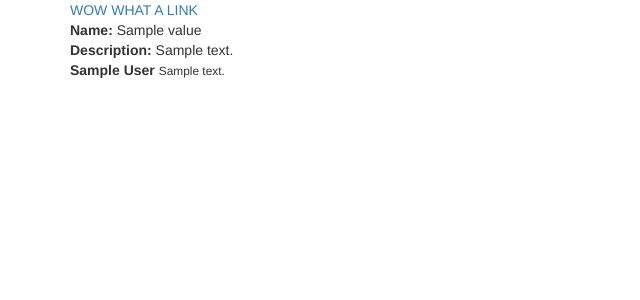
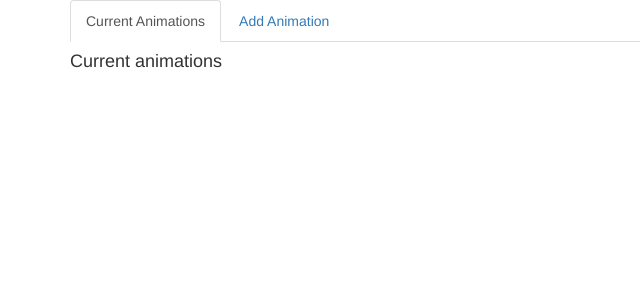
Before and after one commit to AmeliaEScott/LedAnimations, a Django app: template LedsProject/LedsApp/templates/LedsApp/index.html in a window 1280 px wide. Shown: the top 300 px of the page, without its empty margins (0-640 px from the left). Run offline with Django 3.2, Linux system fonts and the light colour scheme; the template is opened without the code that fills it: most values are stand-ins (such as "Sample title", 1, 10 or a date in 2020); some libraries are stand-ins or nearby versions.

Commit message:
Added awesome web GUI

```diff
--- a/LedsProject/LedsApp/LedsBackend/animations/stars.py
+++ b/LedsProject/LedsApp/LedsBackend/animations/stars.py
@@ -62,7 +62,7 @@ class Stars(Animation):
     def getanimationinfo():
         return {
             "name": "Stars",
-            "descriptions": "Pretty twinkling stars"
+            "description": "Pretty twinkling stars"
         }
 
     @staticmethod
--- a/LedsProject/LedsApp/LedsBackend/led_strip.py
+++ b/LedsProject/LedsApp/LedsBackend/led_strip.py
@@ -56,7 +56,7 @@ def Color(red, green, blue, white=0):
     Each color component should be a value 0-255 where 0 is the lowest intensity
     and 255 is the highest intensity.
     """
-    return (white << 24) | (green << 16) | (red << 8) | blue
+    return (white << 24) | (red << 16) | (green << 8) | blue
 
 
 def rgb(color):
--- a/LedsProject/LedsApp/LedsBackend/plugins.py
+++ b/LedsProject/LedsApp/LedsBackend/plugins.py
@@ -39,7 +39,7 @@ class Animation:
         """
         :return: A JSON String representing this animation in full detail.
         """
-        return json.dumps(self.options)
+        return self.options
 
     @staticmethod
     @abc.abstractclassmethod
--- /dev/null
+++ b/LedsProject/LedsApp/static/LedsApp/index.js
@@ -0,0 +1,166 @@
+"use strict";
+
+$(document).ready(function(){
+    for(var id in animations){
+        addAnimationToList(animations[id]);
+    }
+    for(var animationType in animationOptions){
+
+    }
+
+    $(".add-animation").click(function(){
+        var animationName = $(this).data("animation");
+        buildAnimationModal(animationName);
+    });
+
+    $("#addAnimationButton").click(addAnimation);
+});
+
+function addAnimationToList(animation) {
+    var html = '<li class="list-group-item row" id="animation' + animation.id + '">' +
+        '<div class="col-xs-2">' +
+        '<button class="btn btn-danger animation-delete" data-id="' + animation.id + '"><span class="glyphicon glyphicon-remove"></span></button>' +
+        '<button class="btn btn-primary animation-info" data-id="' + animation.id + '"><span class="glyphicon glyphicon-info-sign"></span></button>' +
+        '</div>' +
+        '<div class="col-xs-10">' +
+        '<h3>' + animation.name + '</h3>';
+
+    for(var option in animation.options){
+        if(animation.options.hasOwnProperty(option) && !animationOptions[animation.name]["parameters"][option]["advanced"]) {
+            html += '<strong>' + option + ': </strong>' + animation.options[option] + '<br>'
+        }
+    }
+
+    html += '</div></li>';
+
+    $("#animationslist").append(html);
+    $(".animation-delete").unbind("click").click(deleteAnimation);
+    $(".animation-info").unbind("click").click(animationInfo);
+}
+
+function deleteAnimation(){
+    var id = $(this).data("id");
+    $.ajax("/removeanimation/" + id, {
+        'method': 'DELETE',
+        'success': function(result){
+            console.log("Much success!");
+            console.log(result);
+            $("#animation" + id).remove();
+        },
+        'error': function(result){
+            console.log("AAAAHHHHH");
+            console.log(result);
+        }
+    })
+}
+
+function animationInfo(){
+    var id = $(this).data("id");
+}
+
+function buildAnimationModal(animationName){
+    console.log(animationName);
+    var parameters = animationOptions[animationName]['parameters'];
+    var hasAdvanced = false;
+    $("#advancedParameters").children().remove();
+    $("#advancedParameters").collapse("hide");
+    $("#simpleParameters").children().remove();
+    for(var parameterName in parameters){
+        if(parameters.hasOwnProperty(parameterName)) {
+            var parameter = parameters[parameterName];
+            var html = '<div class="form-group">' +
+                '<label>' + parameterName + '</label>' +
+                '<input class="form-control parameter-input" data-parameter-name="' + parameterName + '" ';
+
+            switch (parameter.type) {
+                case 'integer':
+                    html += 'type="number" step="1" ';
+                    break;
+                case 'float':
+                    html += 'type="number" step="any" ';
+                    break;
+                case 'string':
+                    html += 'type="text" ';
+                    break;
+                case 'color':
+                    html += 'type="color" ';
+                    break;
+            }
+
+            if (parameter.type == 'integer' || parameter.type == 'float') {
+                if (parameter.minimum) {
+                    html += 'min="' + parameter.minimum + '" ';
+                }
+                if (parameter.maximum) {
+                    html += 'max="' + parameter.maximum + '" ';
+                }
+            }
+
+            if (parameter.default) {
+                html += 'value="' + parameter.default + '" ';
+            }
+
+            html += '>';
+            if (parameter.description) {
+                html += '<small>' + parameter.description + '</small>';
+            }
+            html += '</div>';
+            if (parameter.advanced) {
+                hasAdvanced = true;
+                $("#advancedParameters").append(html);
+            } else {
+                $("#simpleParameters").append(html);
+            }
+        }
+    }
+    if(hasAdvanced){
+        $("#advancedPanel").removeClass("hidden");
+    }else{
+        $("#advancedPanel").addClass("hidden");
+    }
+
+    $("#addAnimationButton").data("animation-name", animationName);
+    $("#addAnimationModal").modal("show");
+}
+
+function addAnimation(){
+    var parameters = {};
+    var animationName = $(this).data("animation-name");
+    $(".parameter-input").each(function(){
+        var input = $(this);
+        var parameterName = input.data("parameter-name");
+        var parameterType = input.attr("type");
+        var value = input.val();
+        if(parameterType == 'number'){
+            parameters[parameterName] = parseFloat(value);
+        }else if(parameterType == 'text'){
+            parameters[parameterName] = value;
+        }else if(parameterType == 'color'){
+            parameters[parameterName] = hexToRgb(value);
+        }
+    });
+    $.ajax({
+        'url': '/addanimation',
+        'method': 'PUT',
+        'data': JSON.stringify({'name': animationName, 'data': parameters}),
+        'success': function(results){
+            console.log(results);
+            addAnimationToList(results);
+            $("#addAnimationModal").modal("hide");
+        },
+        'error': function(results){
+            console.log("AAAAHHHH");
+            console.log(results);
+        }
+    });
+    console.log(parameters);
+}
+
+function hexToRgb(hex) {
+    var result = /^#?([a-f\d]{2})([a-f\d]{2})([a-f\d]{2})$/i.exec(hex);
+    return result ? [
+        parseInt(result[1], 16),
+        parseInt(result[2], 16),
+        parseInt(result[3], 16)
+    ] : null;
+}
--- a/LedsProject/LedsApp/templates/LedsApp/index.html
+++ b/LedsProject/LedsApp/templates/LedsApp/index.html
@@ -9,46 +9,73 @@
     <script src="{% static "LedsApp/libraries/jquery.min.js" %}"></script>
     <script src="{% static "LedsApp/libraries/bootstrap/js/bootstrap.min.js" %}"></script>
     <link rel="stylesheet" href="{% static "LedsApp/libraries/bootstrap/css/bootstrap.min.css" %}">
+
+    <script src="{% static "LedsApp/index.js" %}"></script>
 </head>
 <body>
 <script type="text/javascript">
     {% autoescape off %}
-    animationOptions = {{ animationoptionsjson }};
+        animationOptions = {{ animationoptionsjson }};
+        animations = {{ animationsjson }};
     {% endautoescape %}
 </script>
 
 <div class="container">
-    <a href="{% static "LedsApp/statictest.html" %}">WOW WHAT A LINK</a>
-    {% for key,value in animationoptions.items %}
-        <form>
-            <strong>Name: </strong> {{ value.name }} <br>
-            <strong>Description: </strong> {{ value.description }} <br>
-            {% for parameter in value.parameters %}
-                <div class="form-group">
+    <ul class="nav nav-tabs">
+        <li class="active"><a data-toggle="tab" href="#viewanimations">Current Animations</a> </li>
+        <li><a data-toggle="tab" href="#addanimations">Add Animation</a> </li>
+    </ul>
 
-                    <label>{{ parameter.displayname|title }}</label>
-                    {% if parameter.type == "string" %}
-                    <input type="text" class="form-control" {% if parameter.default %} value="{{ parameter.default }}" {% endif %}>
-                    {% elif parameter.type == "float" %}
-                    <input type="number" step="any" class="form-control" {% if parameter.default %} value="{{ parameter.default }}" {% endif %}>
-                    {% elif parameter.type == "integer" %}
-                    <input type="number" step="1" class="form-control" {% if parameter.default %} value="{{ parameter.default }}" {% endif %}>
-                    {% elif parameter.type == "color" %}
-                    <input type="color" class="form-control" {% if parameter.default %} value="{{ parameter.default }}" {% endif %}>
-                    {%  endif %}
+    <div class="tab-content">
+        <div class="tab-pane active" id="viewanimations">
+            <h4>Current animations</h4>
+            <ul class="list-group" id="animationslist">
 
-                    {% if parameter.description %}
-                        <small>{{ parameter.description }}</small>
-                    {% endif %}
+            </ul>
+        </div>
+        <div class="tab-pane" id="addanimations">
+            <h4>New Animations</h4>
+            <ul class="list-group" id="newanimationslist">
+                {% for name, data in animationoptions.items %}
+                    <button class="list-group-item add-animation" type="button" data-animation="{{ name }}">
+                        <h4>{{ name }}</h4>
+                        {{ data.description }}
+                    </button>
+                {% endfor %}
+            </ul>
+        </div>
+    </div>
+</div>
 
-                </div>
-            {% endfor %}
-        </form>
+<div class="modal fade" tabindex="-1" role="dialog" id="addAnimationModal">
+    <div class="modal-dialog" role="document">
+        <div class="modal-content">
+            <div class="modal-header">
+                <button type="button" class="close" data-dismiss="modal" aria-label="Close"><span
+                        aria-hidden="true">&times;</span></button>
+                <h4 class="modal-title">Add Animation</h4>
+            </div>
+            <div class="modal-body">
+                <form id="addAnimationForm">
+                    <div id="simpleParameters">
 
-        {% if not forloop.last %}
-        <hr>
-        {% endif %}
-    {% endfor %}
-</div>
+                    </div>
+                    <div class="panel" id="advancedPanel">
+                        <div class="panel-heading">
+                            <button type="button" data-toggle="collapse" data-target="#advancedParameters" class="btn btn-sm btn-info">Advanced Options</button>
+                        </div>
+                        <div class="panel-body collapse" id="advancedParameters">
+                            Wow, such stuff!
+                        </div>
+                    </div>
+                </form>
+            </div>
+            <div class="modal-footer">
+                <button type="button" class="btn btn-default" data-dismiss="modal">Cancel</button>
+                <button type="button" class="btn btn-primary" id="addAnimationButton">Add Animation</button>
+            </div>
+        </div><!-- /.modal-content -->
+    </div><!-- /.modal-dialog -->
+</div><!-- /.modal -->
 </body>
 </html>
```
Also changed, not shown: LedsProject/LedsApp/LedsBackend/led_supervisor.py (+18 -2 lines), LedsProject/LedsApp/views.py (+9 -12 lines).
